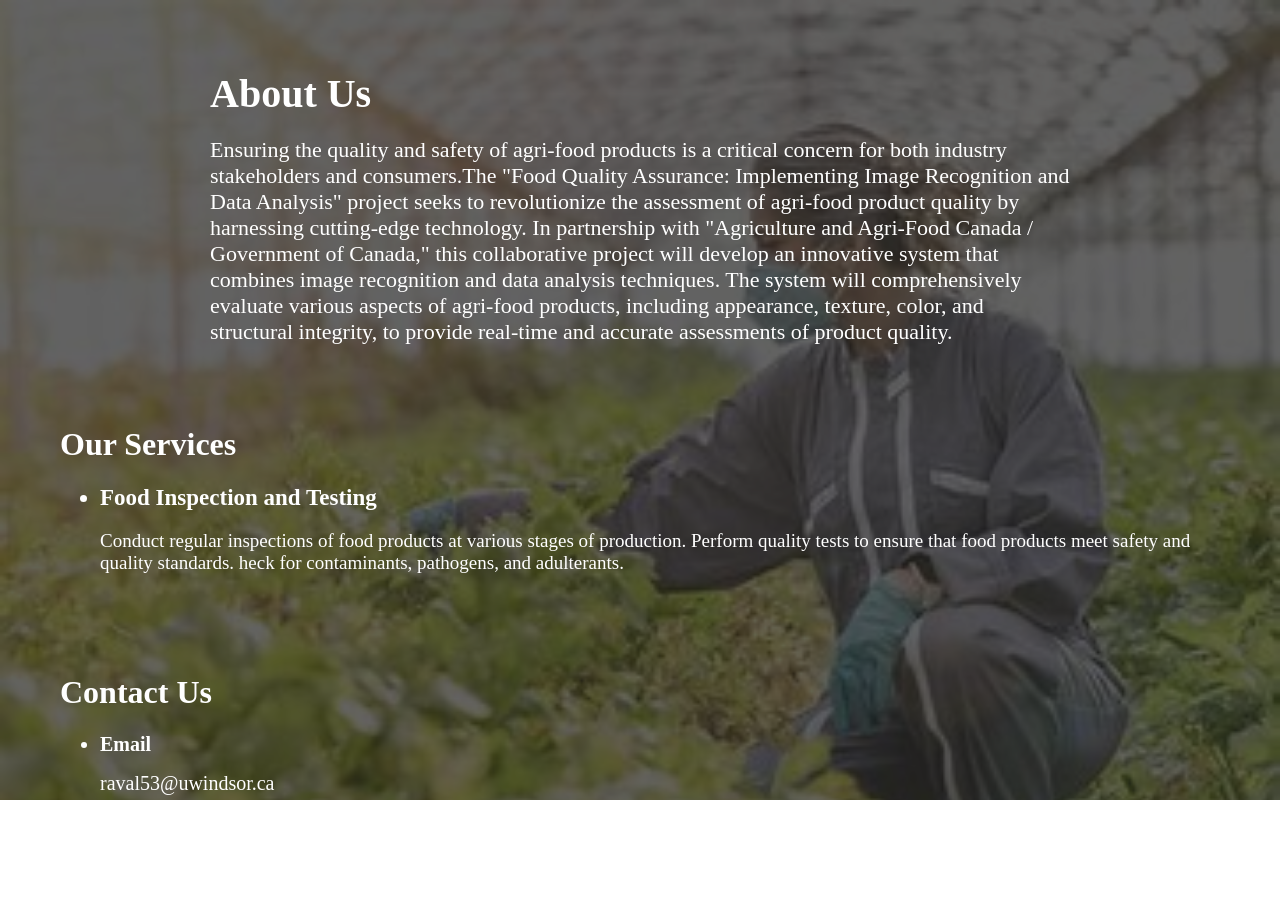
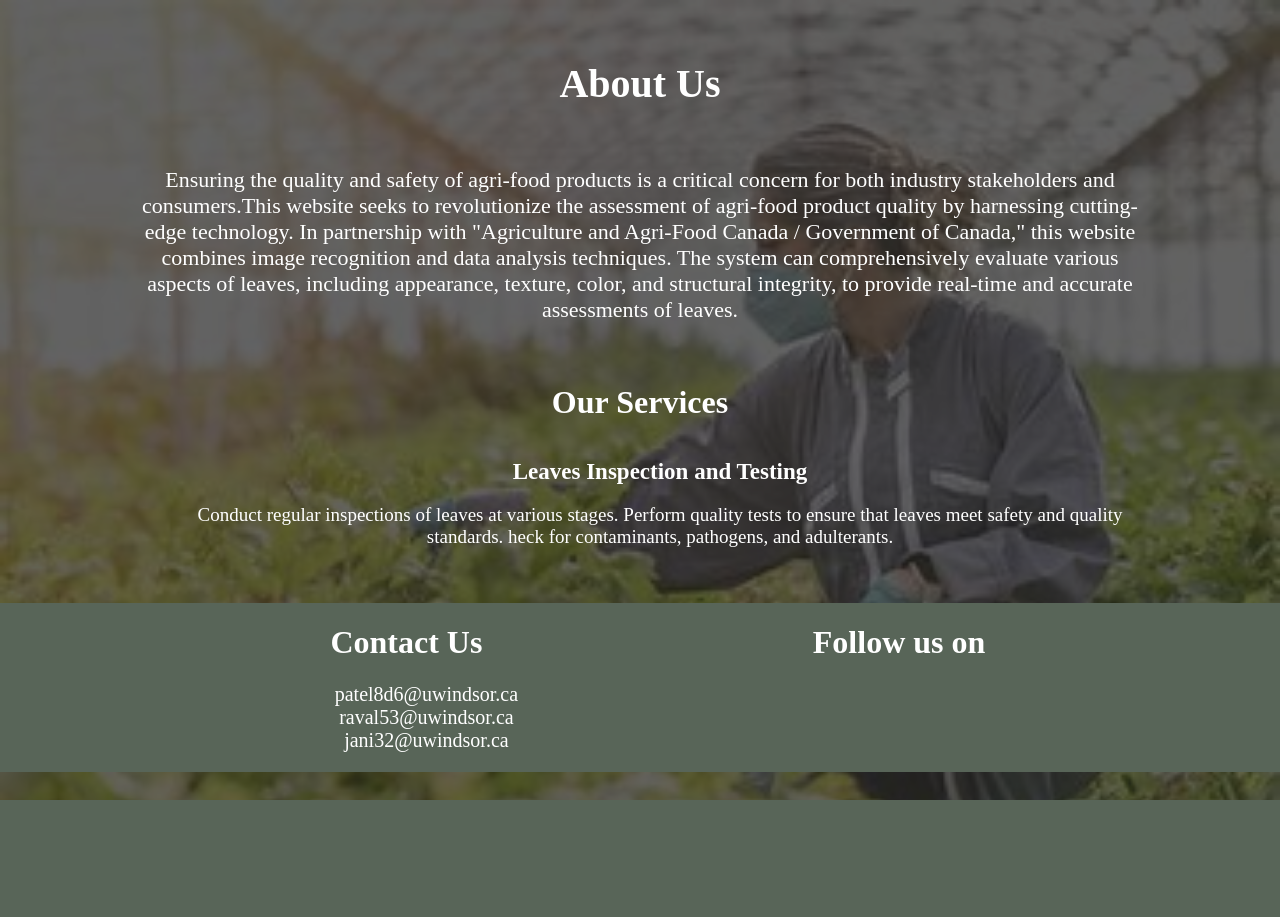
Before and after one commit to Hemakshi07/AgriScan, a Django app: page / in a window 1280 px wide. Shown: the part 80-997 px from the top of the page. After the commit the page ends 880 px from the top, so only its background shows below. Run offline with Django 4.2, Linux system fonts and the light colour scheme.

Commit message:
frontend completed

```diff
--- a/agriScanApp/models.py
+++ b/agriScanApp/models.py
@@ -1,4 +1,6 @@
 from django.db import models
+from django.contrib.auth.models import User
+
 
 class DashboardItem(models.Model):
     title = models.CharField(max_length=100)
@@ -6,6 +8,7 @@ class DashboardItem(models.Model):
 
     def __str__(self):
         return self.title
+
 class aboutus(models.Model):
     title = models.CharField(max_length=100)
     content = models.TextField()
--- a/agriScanApp/static/agriScanApp/dashboard.css
+++ b/agriScanApp/static/agriScanApp/dashboard.css
@@ -100,42 +100,62 @@ body{
 .aboutustitle{
     font-size: 40px;
     font-weight: bold;
-    margin: 20px 0px 0px 150px;
+    /* margin: 20px 0px 0px 150px; */
 }
 .aboutsusdata{
     overflow-wrap: break-word;
     font-size: 22px;
+    width: 1000px;
     margin: 20px 150px 0px 150px;
 }
 .aboutuscontent{
+    display: flex;
+    flex-direction: column;
+    align-items: center;
     /* background-color: white; */
     color: white;
-    margin-bottom: 20px;
-    margin-left: 20px;
-    margin-right: 20px;
+    /* margin-bottom: 20px; */
+    /* margin-left: 20px; */
+    /* margin-right: 20px; */
     border-radius: 20px;
-    margin-top: 10px;
+    /* margin-top: 10px; */
     padding: 20px;
 }
 
 .servicescontent{
+    display: flex;
+    flex-direction: column;
+    align-items: center;
     /* background-color: white; */
     color: white;
-    margin-bottom: 20px;
-    margin-left: 20px;
-    margin-right: 20px;
+    /* margin-bottom: 20px; */
+    /* margin-left: 20px; */
+    /* margin-right: 20px; */
     border-radius: 20px;
-    margin-top: 10px;
+    /* margin-top: 10px; */
     padding: 20px;
 }
 
+.servicesdata{
+    font-size: 19px;
+    width: 1000px;
+}
+
 .contactuscontent{
-    /* background-color: white; */
-    margin-bottom: 20px;
+    display: flex;
+    flex-direction: row;
+    justify-content: space-evenly;
+    background-color: rgb(88, 101, 88);
+    /* margin-bottom: 20px; */
     color: white;
-    margin-left: 20px;
-    margin-right: 20px;
-    border-radius: 20px;
-    margin-top: 10px;
-    padding: 20px;
+    /* margin-left: 20px; */
+    /* margin-right: 20px; */
+    /* border-radius: 20px; */
+    /* margin-top: 10px; */
+    /* padding: 20px; */
 }
+
+.email{
+    font-size: 20px;
+    list-style: none;
+}
--- a/agriScanApp/templates/agriScanApp/dashboard.html
+++ b/agriScanApp/templates/agriScanApp/dashboard.html
@@ -47,10 +47,10 @@
         .text-content {
             position: relative;
             z-index: 2; /* Place it above the overlay */
-            /* text-align: center; */
+            text-align: center;
             height: 100vh;
             color: white; /* Set the text color to contrast with the background */
-            padding: 20px;
+            /* padding: 20px; */
         }
     </style>
     <div class="container">
@@ -79,19 +79,28 @@
                 <h1>Our Services</h1>
                 <ul>
                     {% for service in services_data %}
-                        <li style="font-size: 23px;" ><strong>{{ service.title }}</strong></li>
-                        <p style="font-size: 19px;">{{ service.description }}</p>
+                        <li style="font-size: 23px; list-style: none;" ><strong>{{ service.title }}</strong></li>
+                        <p class="servicesdata">{{ service.description }}</p>
                     {% endfor %}
                 </ul>
             </div>
             <div id="contact-us" class="contactuscontent">
-                <h1>Contact Us</h1>
-                <ul style="font-size: 20px;" >
-                    {% for contactus in contact_us_data %}
-                    <li><strong>{{ contactus.title }}</strong></li>
-                    <p style="font-size: 16px;"></p>{{ contactus.description }}</p>
-                    {% endfor %}
-                </ul>
+                    <div>
+                        <h1>Contact Us</h1>
+                        <ul class="email">
+                            <!-- {% for contactus in contact_us_data %}
+                            <li><strong>{{ contactus.title }}</strong></li>
+                            <p style="font-size: 16px;"></p>{{ contactus.description }}</p>
+                            {% endfor %} -->
+                            <li>patel8d6@uwindsor.ca</li>
+                            <li>raval53@uwindsor.ca</li>
+                            <li>jani32@uwindsor.ca</li>
+                        </ul>
+                    </div>
+                    <div>
+                        <h1>Follow us on </h1>
+                        <div></div>
+                    </div>
             </div>
             </div>
             </div>
--- a/agriScanApp/urls.py
+++ b/agriScanApp/urls.py
@@ -13,5 +13,5 @@ urlpatterns = [
     # path('services/', views.services, name='services'),
     path('login/', views.login_view, name='login'),
     path('register/', views.registration, name='registration'),
-
+    path('home/', views.home, name='home')
 ]
--- a/agriScanApp/views.py
+++ b/agriScanApp/views.py
@@ -1,30 +1,15 @@
 from django.shortcuts import render
 # Create your views here.
 from django.http import HttpResponse
-from django.shortcuts import render
-
-
-# def dashboard(request):
-#     return render(request, 'agriScanApp/dashboard.html')
-# context = {
-#         'about_us_data': {
-#             'title': 'About Us Title',
-#             'content': 'About Us Content',
-#         },
-# def aboutus(request):
-#     aboutus_data ='Ensuring the quality and safety of agri-food products is a critical concern for both industry stakeholders and consumers. The "Food Quality Assurance: Implementing Image Recognition and Data Analysis" project seeks to revolutionize the assessment of agri-food product quality by harnessing cutting-edge technology. In partnership with "Agriculture and Agri-Food Canada / Government of Canada," this collaborative project will develop an innovative system that combines image recognition and data analysis techniques. The system will comprehensively evaluate various aspects of agri-food products, including appearance, texture, color, and structural integrity, to provide real-time and accurate assessments of product quality. '
-#     return render(request, 'agriScanApp/aboutus.html',aboutus_data)
-
-# def contactus(request):
-#     # contact_us_data = ContactUs.objects.first()
-#     return render(request,'agriScanApp/contactus.html')
-
-# def services(request):
-#     # services_data = Service.objects.all()
-#      return render(request,'agriScanApp/services.html')
-# def login(request):
-#     # services_data = Service.objects.all()
-#      return render(request,'agriScanApp/login.html')
+from django.shortcuts import render,redirect
+from django.contrib.auth import authenticate, login
+from django.contrib import messages
+from django.contrib.auth.decorators import login_required
+from .forms import RegistrationForm, LoginForm
+from django.contrib.auth.models import User
+@login_required
+def home(request):
+    return render(request,'agriScanApp/home.html')
 
 def dashboard(request):
     # You can pass context data here if needed
@@ -32,72 +17,77 @@ def dashboard(request):
         'about_us_data': {
             'title': 'About Us ',
             'content': 'Ensuring the quality and safety of agri-food products is a critical concern for both industry stakeholders and consumers.'
-                       'The "Food Quality Assurance: Implementing Image Recognition and Data Analysis" project seeks to revolutionize the assessment of agri-food product quality by harnessing cutting-edge technology.'
-                       ' In partnership with "Agriculture and Agri-Food Canada / Government of Canada," this collaborative project will develop an innovative system that combines image recognition and data analysis techniques.'
-                       ' The system will comprehensively evaluate various aspects of agri-food products, including appearance, texture, color, and structural integrity, to provide real-time and accurate assessments of product quality. ',
+                       'This website seeks to revolutionize the assessment of agri-food product quality by harnessing cutting-edge technology.'
+                       ' In partnership with "Agriculture and Agri-Food Canada / Government of Canada," this website combines image recognition and data analysis techniques.'
+                       ' The system can comprehensively evaluate various aspects of leaves, including appearance, texture, color, and structural integrity, to provide real-time and accurate assessments of leaves.',
         },
         'services_data': [
-            {'title': ' Food Inspection and Testing', 'description': 'Conduct regular inspections of food products at various stages of production.  '
-                                                                     'Perform quality tests to ensure that food products meet safety and quality standards.  '
+            {'title': ' Leaves Inspection and Testing', 'description': 'Conduct regular inspections of leaves at various stages.  '
+                                                                     'Perform quality tests to ensure that leaves meet safety and quality standards.  '
                                                                      'heck for contaminants, pathogens, and adulterants.'},
             # {'title': 'Data Analysis and Reporting:', 'description': 'Collect, analyze, and report data on quality and safety metrics.Use data to make informed decisions and improve processes.'},
             # Add more services as needed
         ],
-        'contact_us_data':[
-            {'title': ' Email', 'description': 'raval53@uwindsor.ca'},
-            {'title': 'Conatct number:', 'description': '6474019762'},
-            # Add more services as needed
-        ],
+        # 'contact_us_data':[
+        #     {'title': ' Email', 'description': 'raval53@uwindsor.ca'},
+        #     {'title': 'Conatct number:', 'description': '6474019762'},
+        #     # Add more services as needed
+        # ],
     }
     return render(request, 'agriScanApp/dashboard.html', context)
 
 def login_view(request):
-    # if request.method == 'POST':
-    #     form = LoginForm(request.POST)
-    #     if form.is_valid():
-    #         username = form.cleaned_data['username']
-    #         password = form.cleaned_data['password']
-    #         user_type = form.cleaned_data['user_type']
+    if request.method == 'POST':
+        form = LoginForm(request.POST)
+        if form.is_valid():
+            username = form.cleaned_data['username']
+            password = form.cleaned_data['password']
 
-    #         # Authenticate user
-    #         user = authenticate(request, username=username, password=password)
+            # Authenticate user
+            user = authenticate(request, username=username, password=password)
 
-    #         if user is not None:
+            if user is not None:
+                # if user_type == 'Student':
+                    # login(request, user)
+                    # return redirect('SmartE_app:student_dashboard')  # Redirect to student dashboard
+                # elif user_type == 'Professor':
+                    # login(request, user)
+                    # if user.groups.filter(name='Professor').exists():
+                        # return redirect('SmartE_app:course_dashboard')  # Redirect to teacher dashboard
+                    # else:
+                        # return render(request, 'SmartE_app/login.html', {'form': form, 'error_message': 'Invalid User'})
+                login(request, user)
+                return redirect('agriScanApp:home')
+            else:
+                return render(request, 'agriScanApp/login.html', {'form': form, 'error_message': "You don't have an account! Please create one."})
+    else:
+        form = LoginForm()
 
-    #             if user_type == 'Student':
-    #                 login(request, user)
-    #                 return redirect('agriScanApp:student_dashboard')  # Redirect to student dashboard
-    #             elif user_type == 'Professor':
-    #                 login(request, user)
-    #                 if user.groups.filter(name='Professor').exists():
-    #                     return redirect('agriScanApp:course_dashboard')  # Redirect to teacher dashboard
-    #                 else:
-    #                     return render(request, 'agriScanApp/login.html', {'form': form, 'error_message': 'Invalid User'})
-    # else:
-    #     form = LoginForm()
-
-    return render(request, 'agriScanApp/login.html')
+    return render(request, 'agriScanApp/login.html', {'form': form})
 
 def registration(request):
-    # if request.method == 'POST':
-    #     # form = CustomUserCreationForm(request.POST)
-    #     form = RegistrationForm(request.POST)
-    #     if form.is_valid():
-    #         sid = form.cleaned_data['sid']
-    #         name = form.cleaned_data['name']
-    #         email = form.cleaned_data['email']
-    #         username = form.cleaned_data['username']
-    #         password = form.cleaned_data['password']
-    #         membership_type = form.cleaned_data['membership_type']
+    # form = RegistrationForm()
+    if request.method == 'POST':
+        form = RegistrationForm(request.POST)
+        if form.is_valid():
+            username = form.cleaned_data['username']
+            # Check if the username already exists
+            if User.objects.filter(username=username).exists():
+                return render(request, 'agriScanApp/registration.html', {'form': form, 'error_message': 'Username already exists. Choose a different one.'})
 
-    #         user = User.objects.create_user(username=username, password=password)
-    #         user.email = email
-    #         user.first_name = name
-    #         user.save()
+            # Continue with user creation if the username is unique
+            name = form.cleaned_data['name']
+            email = form.cleaned_data['email']
+            password = form.cleaned_data['password']
 
-    #         return redirect('agriScanApp:login')  # Redirect to a success page
-    # else:
-    #     # form = CustomUserCreationForm()
-    #     form = RegistrationForm()
+            user = User.objects.create_user(username=username, password=password)
+            user.email = email
+            user.first_name = name
+            user.save()
 
-    return render(request, 'agriScanApp/registration.html')
+            login(request, user)  # Automatically log in the user after registration
+            return redirect('agriScanApp:home')  # Redirect to the home page or another success page
+    else:
+        form = RegistrationForm()
+
+    return render(request, 'agriScanApp/registration.html', {'form': form})
```
Also changed, not shown: agriScanApp/forms.py (+8 -3 lines), agriScanApp/templates/agriScanApp/home.html (added, +70 -0 lines), agriScanApp/templates/agriScanApp/login.html (+27 -20 lines), agriScanApp/templates/agriScanApp/registration.html (+89 -26 lines), agriScanApp/validators.py (added, +18 -0 lines), agriScanApp/migrations/0003_dashboarditem_delete_contactus_delete_service.py (added), db.sqlite3.
